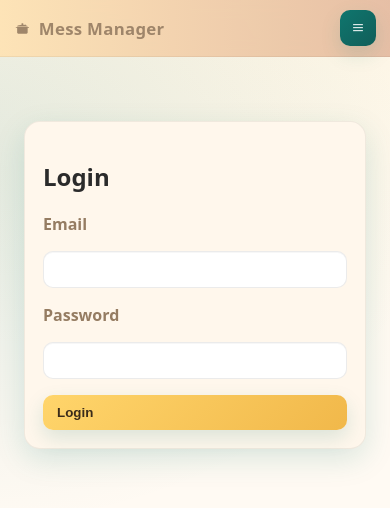
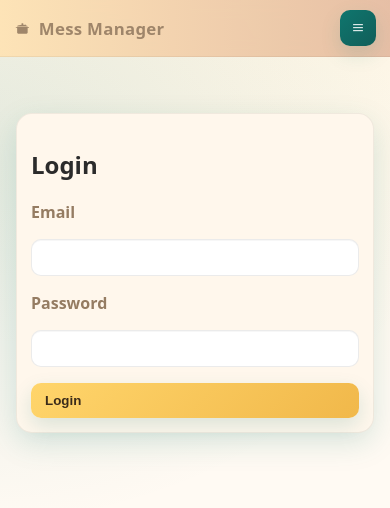
Before and after one commit to Abir7109/mess_manager_frontend, a React (Vite) app: page /login in a window 390 px wide. Shown: the top 508 px of the page. Built offline with nearby package versions, Linux system fonts and the light colour scheme; no server answers.

Commit message:
Mobile responsiveness: stack grids to 1 column, tighter padding, prevent overflow-wrap on cards (fix Extras on Android)

```diff
--- a/src/theme.css
+++ b/src/theme.css
@@ -72,8 +72,8 @@ body {
   .btn { padding: 8px 10px; }
 }
 
-.container { max-width: 1200px; margin: 0 auto; padding: 24px; }
-.card { background: var(--panel); border: 1px solid rgba(0,0,0,0.06); border-radius: 16px; padding: 18px; box-shadow: 0 10px 30px var(--shadow); }
+ .container { max-width: 1200px; margin: 0 auto; padding: 24px; }
+.card { background: var(--panel); border: 1px solid rgba(0,0,0,0.06); border-radius: 16px; padding: 18px; box-shadow: 0 10px 30px var(--shadow); overflow-wrap: anywhere; }
 
 .btn { background: linear-gradient(135deg, var(--gold), #f1b84a); color: #3a2b1a; border: none; padding: 10px 14px; border-radius: 10px; cursor: pointer; font-weight: 700; box-shadow: 0 8px 20px var(--shadow); display:inline-flex; align-items:center; gap:8px; text-decoration: none; }
 .btn.teal { background: linear-gradient(135deg, var(--teal), #115e59); color: white; }
@@ -84,6 +84,13 @@ body {
 .grid.cols-2 { grid-template-columns: repeat(2, minmax(0,1fr)); }
 .grid.cols-3 { grid-template-columns: repeat(3, minmax(0,1fr)); }
 .grid.cols-4 { grid-template-columns: repeat(4, minmax(0,1fr)); }
+
+/* Responsive layout */
+@media (max-width: 768px) {
+  .container { padding: 16px; }
+  .card { padding: 14px; }
+  .grid.cols-2, .grid.cols-3, .grid.cols-4 { grid-template-columns: 1fr; }
+}
 
 /* Hero */
 .hero {
```
